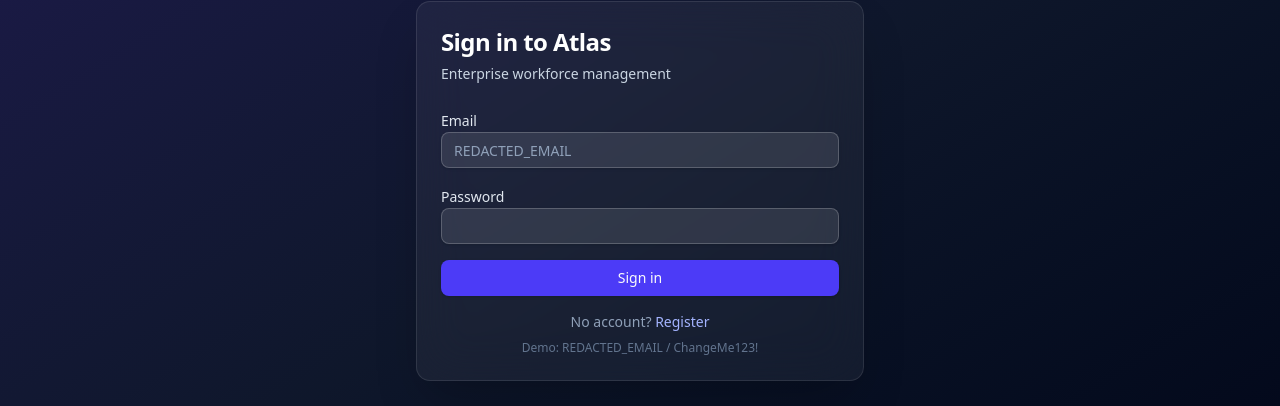
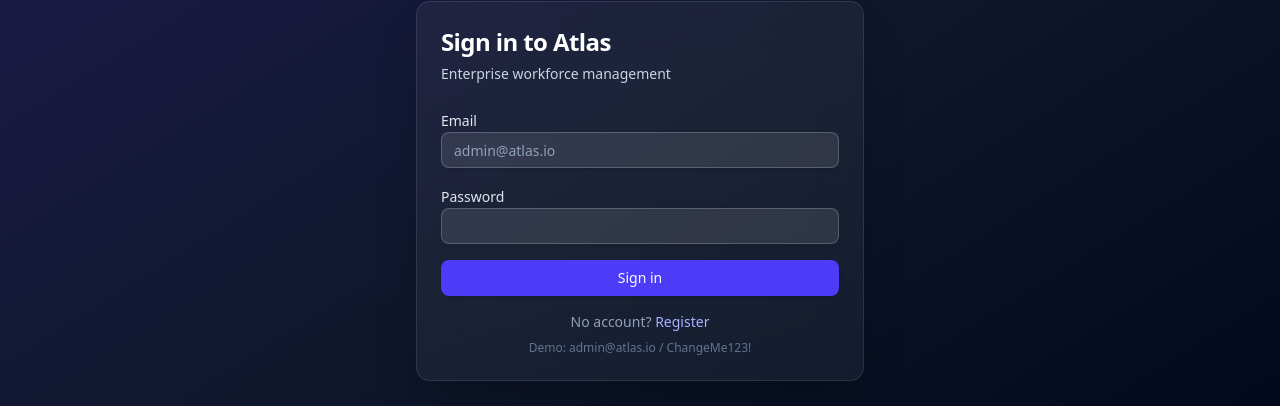
Before and after one commit to DivyashreeR008/Atlas-Workforce-System, a Next.js app in the folder frontend/: page /login in a window 1280 px wide. Shown: the part 209-615 px from the top of the page. Built offline with nearby package versions, Linux system fonts and the light colour scheme; no server answers.

Commit message:
feat: implement user authentication system with login UI, E2E tests, and secure Node.js auth service

```diff
--- a/frontend/src/app/(auth)/login/page.tsx
+++ b/frontend/src/app/(auth)/login/page.tsx
@@ -60,7 +60,7 @@
             <Input
               id="email"
               type="email"
-              placeholder="REDACTED_EMAIL"
+              placeholder="admin@atlas.io"
               className="border-white/20 bg-white/10 text-white placeholder:text-slate-400"
               {...register("email")}
             />
@@ -93,7 +93,7 @@
           </Link>
         </p>
         <p className="mt-2 text-center text-xs text-slate-500">
-          Demo: REDACTED_EMAIL / ChangeMe123!
+          Demo: admin@atlas.io / ChangeMe123!
         </p>
       </CardContent>
     </Card>
```
Also changed, not shown: 2 other files (tests, documents, lock files or other folders).
